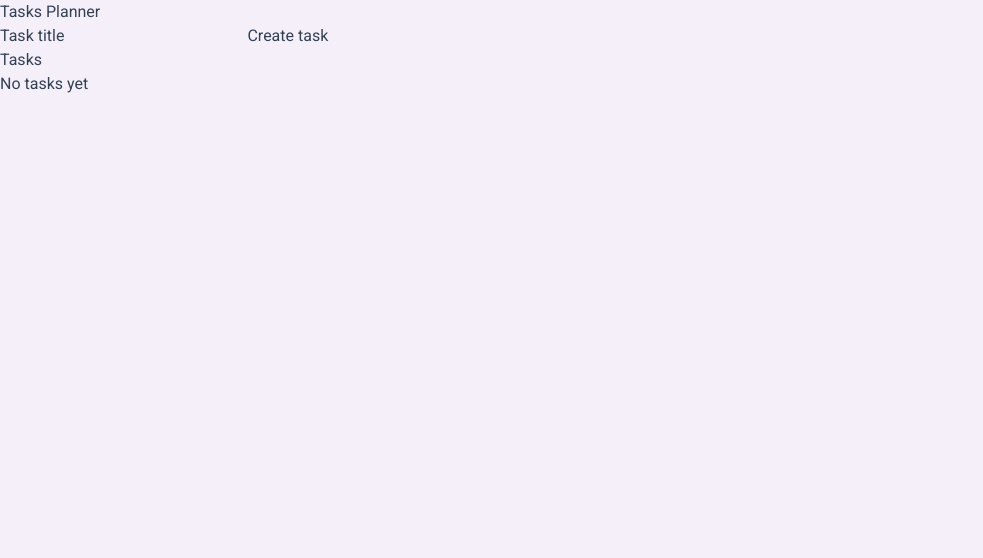
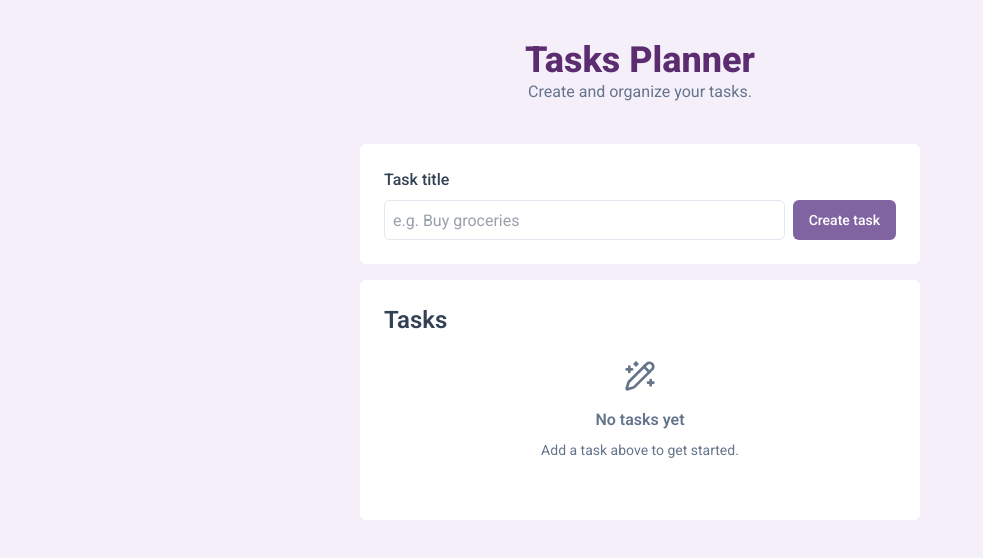
Before and after one commit to marukeu/tasks-planner, a Next.js app: page / in a window 1280 px wide. Shown: the top 558 px of the page, without its empty margins (0-983 px from the left). Built offline with nearby package versions, Linux system fonts and the light colour scheme.

Commit message:
style: style task creation

```diff
--- a/src/app/page.tsx
+++ b/src/app/page.tsx
@@ -13,8 +13,11 @@ export default function Home() {
   };
 
   return (
-    <main>
-      <h1>Tasks Planner</h1>
+    <main className="min-h-screen flex flex-col items-center py-10 px-6 sm:px-12 lg:px-20">
+      <hgroup className="text-center mb-10">
+        <h1 className="font-extrabold text-4xl text-heading">Tasks Planner</h1>
+        <p className="text-text-muted">Create and organize your tasks.</p>
+      </hgroup>
       <TaskForm onCreateTask={handleCreateTask} />
       <TaskList taskList={taskList} />
     </main>
--- a/src/components/tasks/TaskForm.tsx
+++ b/src/components/tasks/TaskForm.tsx
@@ -19,15 +19,59 @@ export function TaskForm({ onCreateTask }: TaskFormProps) {
   };
 
   return (
-    <form onSubmit={handleSubmit}>
-      <label htmlFor="task-title">Task title</label>
+    <form
+      onSubmit={handleSubmit}
+      className="mb-4 p-4 md:p-6 w-full md:max-w-140 rounded-md bg-white"
+    >
+      <label htmlFor="task-title" className="font-medium">
+        Task title
+      </label>
+      <div className="flex w-full mt-2 items-center flex-col md:flex-row">
         <input
           id="task-title"
           value={title}
           onChange={(e) => setTitle(e.target.value)}
           required
+          className="w-full
+            border
+            border-border
+            rounded-md
+            flex-1
+            mb-2
+            md:mb-0
+            md:mr-2
+            p-2
+            h-10
+            focus:outline-none
+            focus:border-primary
+            focus:ring-2
+            focus:ring-primary/20"
+          placeholder="e.g. Buy groceries"
         />
-      <button type="submit">Create task</button>
+        <button
+          type="submit"
+          className="
+          w-full
+          md:w-auto
+          px-4
+          py-2
+          rounded-md
+          h-10
+          font-medium
+          text-sm
+          text-white
+          bg-primary
+          hover:bg-primary-hover
+          hover:shadow-md
+          cursor-pointer
+          focus-visible:outline-none
+          focus-visible:ring-2
+          focus-visible:ring-primary/40
+          focus-visible:ring-offset-2"
+        >
+          Create task
+        </button>
+      </div>
     </form>
   );
 }
--- a/src/components/tasks/TaskList.tsx
+++ b/src/components/tasks/TaskList.tsx
@@ -1,13 +1,23 @@
+import { PencilSparkles } from 'lucide-react';
+
 type TaskListProps = {
   taskList: string[];
 };
 
 export function TaskList({ taskList }: TaskListProps) {
   return (
-    <section>
-      <h2>Tasks</h2>
+    <section className="mb-10 p-4 md:p-6 w-full md:max-w-140 min-h-60 rounded-md bg-white">
+      <h2 className="mb-6 font-semibold text-2xl">Tasks</h2>
       {taskList.length === 0 ? (
-        <p>No tasks yet</p>
+        <div className="text-center text-text-muted">
+          <PencilSparkles
+            size={32}
+            aria-hidden="true"
+            className="mx-auto my-4 block"
+          />
+          <p className="font-semibold text-base">No tasks yet</p>
+          <p className="text-sm mt-2">Add a task above to get started.</p>
+        </div>
       ) : (
         <ul>
           {taskList.map((task, i) => (
```
Lines whose indentation alone changed are shown as unchanged.
